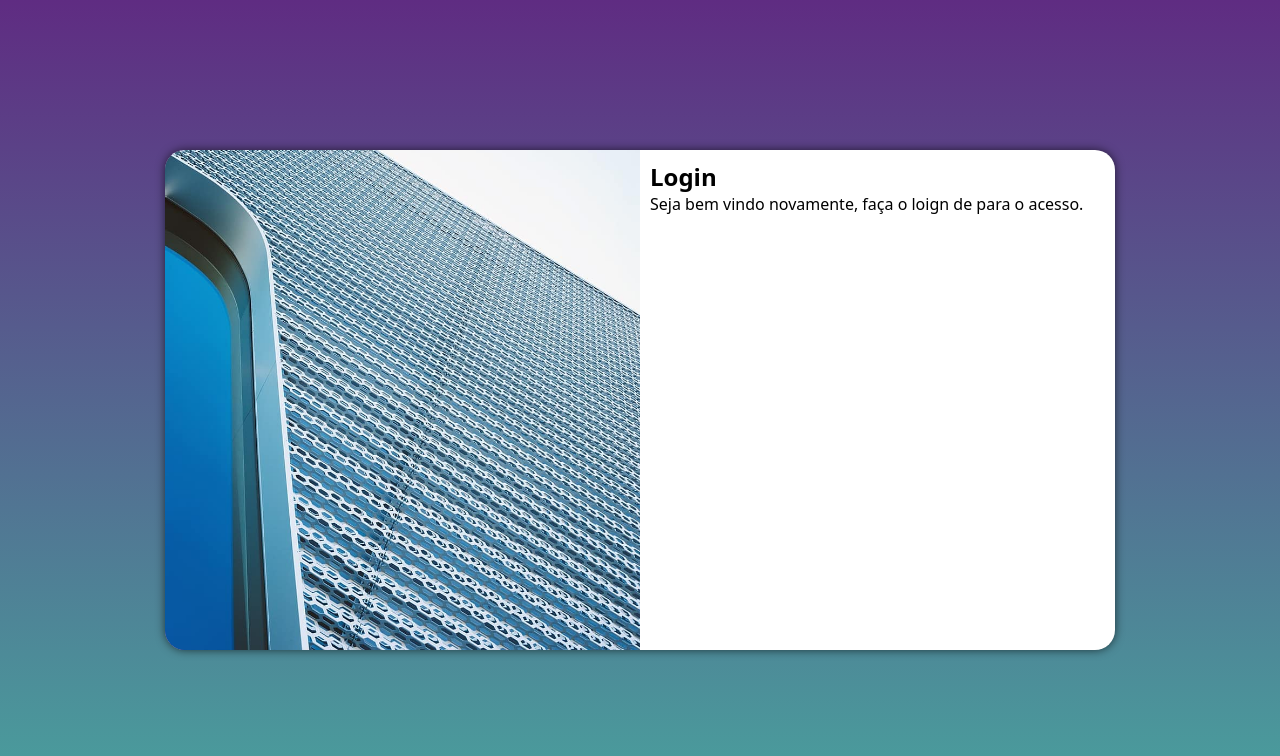
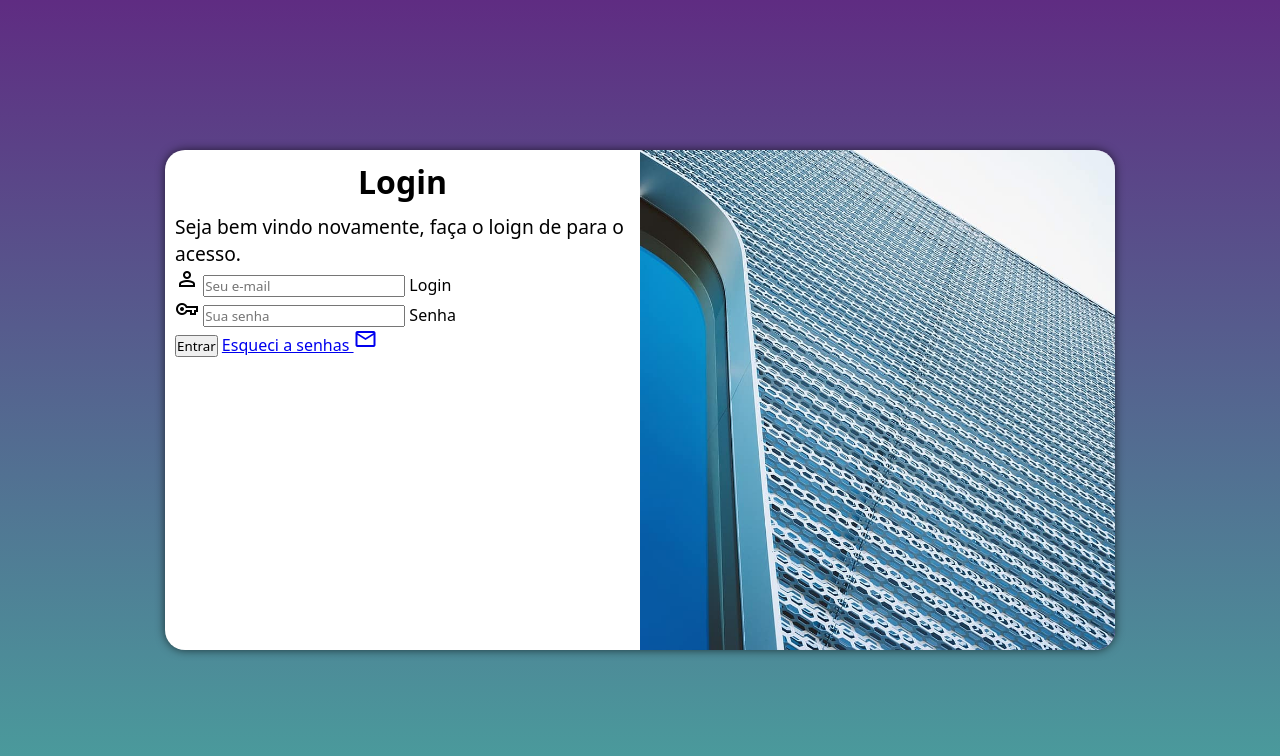
Before and after one commit to CaioJardel007/PROJETO-LOGIN-, a plain HTML site: page index.html in a window 1280 px wide. Drawn offline with nearby package versions, Linux system fonts and the light colour scheme.

Commit message:
adicionei formulario

```diff
--- a/ESTILOS/media-queries.css
+++ b/ESTILOS/media-queries.css
@@ -35,12 +35,18 @@ Grandes telas: acima de 1200px
         width: 950px;
     }
     #login>#imagem{
-        float: left;
+        float: right;
         width: 50%;
         height: 100%;
     }
     #login >#formulario{
-        float: right;
+        float: left;
         width: 50%;
     }
+    #formulario >h1{
+        font-size: 2em;
+    }
+    #formulario >p{
+    font-size: 1.2em;
 }
+}
--- a/ESTILOS/style.css
+++ b/ESTILOS/style.css
@@ -47,3 +47,10 @@ main{
     padding: 10px;
 
 }
+#formulario>h1{
+    text-align: center;
+    margin-bottom: 10px;
+}
+#formulario >p{
+    font-size: 0.8em;
+}
--- a/index.html
+++ b/index.html
@@ -4,6 +4,7 @@
     <meta charset="UTF-8">
     <meta name="viewport" content="width=device-width, initial-scale=1.0">
     <title>LOGIN</title>
+    <link rel="stylesheet" href="https://fonts.googleapis.com/css2?family=Material+Symbols+Outlined" />
     <link rel="stylesheet" href="ESTILOS/style.css">
     <link rel="stylesheet" href="ESTILOS/media-queries.css">
 </head>
@@ -16,8 +17,19 @@
            <div id="formulario">
                <h1>Login</h1>
                <p>Seja bem vindo novamente, faça o loign de para o acesso.</p>
-               <form action="login.php" method="post">
-
+               <form action="login.php" method="post" autocomplete="on">
+                    <div class="campo">
+                         <span class="material-symbols-outlined">person</span>
+                         <input type="email" name="login" id="ilogin" placeholder="Seu e-mail" autocomplete="email" required maxlength="30">
+                          <label for="ilogin">Login</label>
+                    </div>
+                    <div class="campo">
+                       <span class="material-symbols-outlined">vpn_key</span>
+                       <input type="password" name="senha" id="isenha" placeholder="Sua senha" autocomplete="current-password" required minlength="8" maxlength="20">
+                       <label for="isenha">Senha</label>
+                    </div>
+                    <input type="submit" value="Entrar">
+                    <a href="esqueci.html">Esqueci a senhas <span class="material-symbols-outlined">mail</span></a>
                </form>
            </div>
         </section>
```
